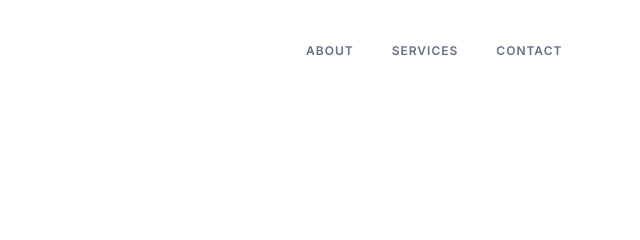
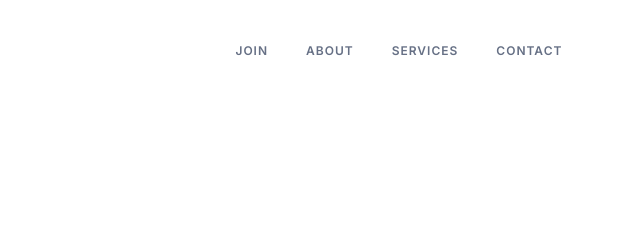
Before and after one commit to Null748/nullinc., a plain HTML site: page index.html in a window 1280 px wide. Shown: the top 240 px of the page, 628-1268 px from the left. Drawn offline with Linux system fonts and the light colour scheme.

Commit message:
Add JOIN link to navigation in index.html

```diff
--- a/index.html
+++ b/index.html
@@ -198,6 +198,7 @@ footer {
     <div class="logo">nullinc<span>.</span></div>
 
     <div class="nav-links">
+        <a href="/join.html">JOIN</a>
         <a href="/about.html">ABOUT</a>
         <a href="/services.html">SERVICES</a>
         <a href="mailto:hello@nullinc.com">CONTACT</a>
```
